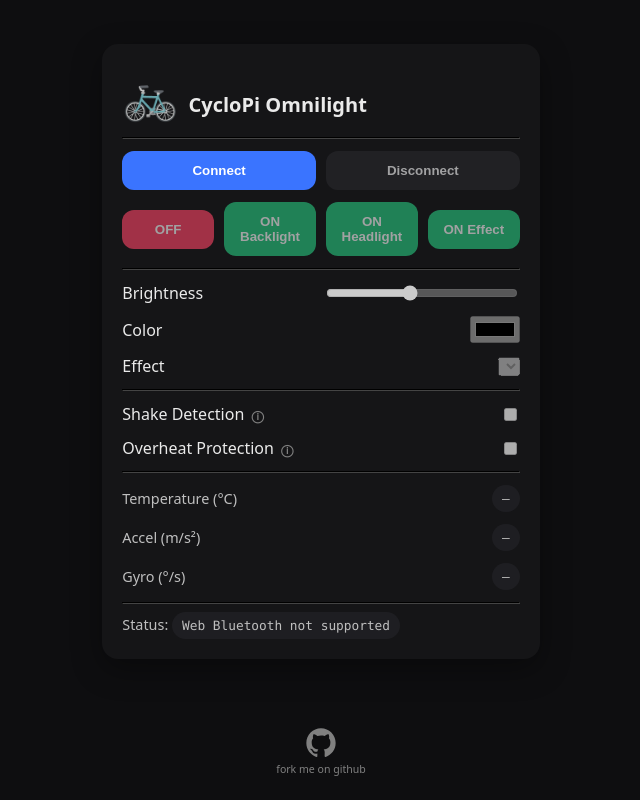
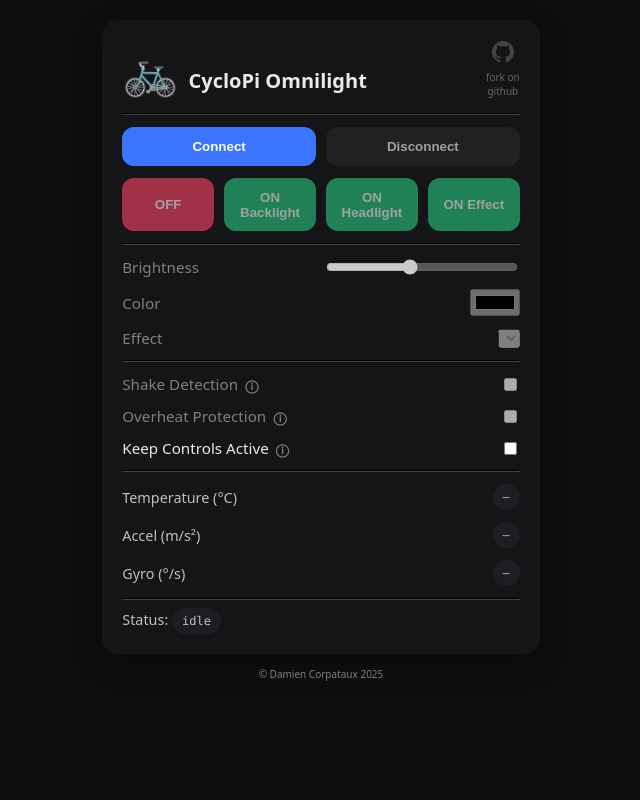
Before and after one commit to damiencorpataux/cyclopi-esphome, a plain HTML site: page docs/index.html in a window 1280 px wide. Shown: the whole page, without its empty margins (319-959 px from the left). Drawn offline with Linux system fonts and the light colour scheme.

Commit message:
0.0.16
Add toggle for keeping controls active
Make buttons take full height
Add copyright

```diff
--- a/docs/index.html
+++ b/docs/index.html
@@ -17,6 +17,14 @@
         <h1>
             <span style="font-size:45px; margin-right:5px">🚲</span>
             CycloPi Omnilight
+            <a style="float:right; color:#666; text-decoration:none; display:block; text-align:center" href="https://github.com/damiencorpataux/cyclopi-esphome">
+                <svg height="24" aria-hidden="true" viewBox="0 0 24 24" version="1.1" width="32" data-view-component="true">
+                    <path fill="#444" d="M12 1C5.923 1 1 5.923 1 12c0 4.867 3.149 8.979 7.521 10.436.55.096.756-.233.756-.522 0-.262-.013-1.128-.013-2.049-2.764.509-3.479-.674-3.699-1.292-.124-.317-.66-1.293-1.127-1.554-.385-.207-.936-.715-.014-.729.866-.014 1.485.797 1.691 1.128.99 1.663 2.571 1.196 3.204.907.096-.715.385-1.196.701-1.471-2.448-.275-5.005-1.224-5.005-5.432 0-1.196.426-2.186 1.128-2.956-.111-.275-.496-1.402.11-2.915 0 0 .921-.288 3.024 1.128a10.193 10.193 0 0 1 2.75-.371c.936 0 1.871.123 2.75.371 2.104-1.43 3.025-1.128 3.025-1.128.605 1.513.221 2.64.111 2.915.701.77 1.127 1.747 1.127 2.956 0 4.222-2.571 5.157-5.019 5.432.399.344.743 1.004.743 2.035 0 1.471-.014 2.654-.014 3.025 0 .289.206.632.756.522C19.851 20.979 23 16.854 23 12c0-6.077-4.922-11-11-11Z"></path>
+                </svg>
+                <div style="font-size:10px; font-weight:150;">
+                    fork on<br>github
+                </div>
+            </a>
         </h1>
 
         <hr>
@@ -28,10 +36,10 @@
 
         <!-- Light Mode Buttons -->
         <div class="row">
-            <button id="off" class="danger" disabled>OFF</button>
-            <button id="on_back" class="ok" disabled>ON Backlight</button>
-            <button id="on_head" class="ok" disabled>ON Headlight</button>
-            <button id="on_effect" class="ok" disabled>ON Effect</button>
+            <button id="off" class="danger" style="height:4em" disabled>OFF</button>
+            <button id="on_back" class="ok" style="height:4em" disabled>ON Backlight</button>
+            <button id="on_head" class="ok" style="height:4em" disabled>ON Headlight</button>
+            <button id="on_effect" class="ok" style="height:4em" disabled>ON Effect</button>
         </div>
 
         <hr>
@@ -89,6 +97,20 @@
             </template>
         </div>
 
+        <!-- Keep Controls Active Toggle -->
+        <div class="row">
+            <label __for="controls-toggle" style="flex:1" class="info">
+                Keep Controls Active
+            </label>
+            <input type="checkbox" id="controls-toggle">
+            <template>
+                Controls like brightness, color and effect are disabled for light modes where they are not effective.
+
+                Because you may want to update the value of controls even in a light mode when they are ineffective, you can keep the controls active all the time by checking the checkbox.
+            </template>
+        </div>
+
+
         <hr>
 
         <!-- Sensor Values (QMI8658) -->
@@ -112,17 +134,14 @@
             Status: <span id="status" class="pill mono">idle</span><br/>
         </div>
     </div>
-    <a style="text-decoration:none; color:gray; display:block; text-align:center; font-size:66%" href="https://github.com/damiencorpataux/cyclopi-esphome">
-        <svg height="32" aria-hidden="true" viewBox="0 0 24 24" version="1.1" width="32" data-view-component="true" class="github">
-            <path fill="gray" d="M12 1C5.923 1 1 5.923 1 12c0 4.867 3.149 8.979 7.521 10.436.55.096.756-.233.756-.522 0-.262-.013-1.128-.013-2.049-2.764.509-3.479-.674-3.699-1.292-.124-.317-.66-1.293-1.127-1.554-.385-.207-.936-.715-.014-.729.866-.014 1.485.797 1.691 1.128.99 1.663 2.571 1.196 3.204.907.096-.715.385-1.196.701-1.471-2.448-.275-5.005-1.224-5.005-5.432 0-1.196.426-2.186 1.128-2.956-.111-.275-.496-1.402.11-2.915 0 0 .921-.288 3.024 1.128a10.193 10.193 0 0 1 2.75-.371c.936 0 1.871.123 2.75.371 2.104-1.43 3.025-1.128 3.025-1.128.605 1.513.221 2.64.111 2.915.701.77 1.127 1.747 1.127 2.956 0 4.222-2.571 5.157-5.019 5.432.399.344.743 1.004.743 2.035 0 1.471-.014 2.654-.014 3.025 0 .289.206.632.756.522C19.851 20.979 23 16.854 23 12c0-6.077-4.922-11-11-11Z"></path>
-        </svg>
-        <div>
-            fork me on github
-        </div>
-    </a>
+    <footer style="font-size:10px; color:gray; margin:-10px">
+        © Damien Corpataux
+    </footer>
     <script>
 
-        // UI helpers
+        /*
+         * UI helpers
+         */
         const $ = sel => document.querySelector(sel);
         const setStatus = s => $("#status").textContent = s;
 
@@ -138,19 +157,21 @@
             color:            $("#color"),
             effects:          $("#effects"),
             shake_toggle:     $("#shake-toggle"),
-            overheat_toggle:  $("#overheat-toggle")
+            overheat_toggle:  $("#overheat-toggle"),
+            controls_toggle:  $("#controls-toggle")
         };
 
-        function enableControls(connected) {
+        function enableControls() {
+            const connected = ble.device?.gatt?.connected;
             btn.connect.disabled         = connected;
             btn.disconnect.disabled      = !connected;
             btn.off.disabled             = !connected || ble.value.light_mode == 0;
             btn.on_back.disabled         = !connected || ble.value.light_mode == 1;
             btn.on_head.disabled         = !connected || ble.value.light_mode == 2;
             btn.on_effect.disabled       = !connected || ble.value.light_mode == 3;
-            btn.brightness.disabled      = !connected || ![2,3].includes(ble.value.light_mode);
-            btn.color.disabled           = !connected || ![3].includes(ble.value.light_mode);
-            btn.effects.disabled         = !connected || ![3].includes(ble.value.light_mode);
+            btn.brightness.disabled      = !connected || (!btn.controls_toggle.checked && ![2,3].includes(ble.value.light_mode));
+            btn.color.disabled           = !connected || (!btn.controls_toggle.checked && ![3].includes(ble.value.light_mode));
+            btn.effects.disabled         = !connected || (!btn.controls_toggle.checked && ![3].includes(ble.value.light_mode));
             btn.shake_toggle.disabled    = !connected;
             btn.overheat_toggle.disabled = !connected;
             // Workaround for disabling <label> for <select> on Android Chrome
@@ -163,17 +184,11 @@
             });
         }
 
-        function notifyUnsupported() {
-            if (!('bluetooth' in navigator)) {
-                setStatus("Web Bluetooth not supported");
-                alert("This browser doesn't support Web Bluetooth.\n\nAndroid: use Chrome.\niPhone/iOS: see notes in README.");
-            }
-        }
-        notifyUnsupported();
-
-        // Core BLE logic
-        const NAME_HINT = "cyclopi";
+        /*
+         * Core BLE logic
+         */
         const ble = {
+            name_hint: "cyclopi",  // For filtering devices in selector when pairing
             device: null,
             server: null,
             service: null,
@@ -196,9 +211,14 @@
         };
 
         async function connect() {
+            if (!('bluetooth' in navigator)) {
+                setStatus("Web Bluetooth not supported");
+                alert("This browser doesn't support Web Bluetooth.\n\nAndroid: use Chrome.\niPhone/iOS: see notes in README.");
+            }
+
             setStatus("requesting device…");
             const filters = [];
-            if (NAME_HINT) filters.push({ namePrefix: NAME_HINT });
+            if (ble?.name_hint) filters.push({ namePrefix: ble.name_hint });
 
             ble.device = await navigator.bluetooth.requestDevice({
                 filters: filters.length ? filters : undefined,
@@ -226,7 +246,7 @@
             ble.characteristic.light_mode.addEventListener("characteristicvaluechanged", e => {
                 const dv = e.target.value;
                 ble.value.light_mode = dv.getUint8(0);
-                enableControls(true);
+                enableControls();
             });
 
             // Subscribe to brightness
@@ -297,18 +317,18 @@
             await subscribeDisplay(ble.characteristic.gyro, "#gyro-val", 3);
             await subscribeDisplay(ble.characteristic.temp, "#temp-val", 1);
 
-            enableControls(true);
+            enableControls();
             setStatus("connected");
         }
 
         async function disconnect() {
             if (ble.device?.gatt?.connected) ble.device.gatt.disconnect();
-            enableControls(false);
+            enableControls();
             setStatus("disconnected");
         }
 
         function onDisconnected() {
-            enableControls(false);
+            enableControls();
             setStatus("disconnected");
         }
 
@@ -363,14 +383,17 @@
             setStatus(`overheat protection ${enabled ? "enabled" : "disabled"}`);
         }
 
-        // UI Wire Up
+        /*
+         * UI Wire Up
+         */
+        enableControls();  // Initial controls state
+        let writeTimeout;  // Used by timers to debounce writing to BLE
         btn.connect.addEventListener('click', () => connect().catch(err => { setStatus(err.message); console.error(err); }));
         btn.disconnect.addEventListener('click', () => disconnect().catch(console.error));
         btn.off.addEventListener('click', () => writeLightMode(0).catch(err => { setStatus(err.message); console.error(err); }));
         btn.on_back.addEventListener('click', () => writeLightMode(1).catch(err => { setStatus(err.message); console.error(err); }));
         btn.on_head.addEventListener('click', () => writeLightMode(2).catch(err => { setStatus(err.message); console.error(err); }));
         btn.on_effect.addEventListener('click', () => writeLightMode(3).catch(err => { setStatus(err.message); console.error(err); }));
-        let writeTimeout;
         btn.brightness.addEventListener('input', e => {
             const val = parseInt(e.target.value);
             clearTimeout(writeTimeout);
@@ -405,6 +428,16 @@
             writeOverheatProtection(e.target.checked).catch(console.error);
         });
 
+        btn.controls_toggle.addEventListener('change', e => {
+            localStorage.setItem("controls_toggle", e.target.checked);  // Save to localStorage
+            enableControls();
+        });
+        const controls_toggle_saved = localStorage.getItem("controls_toggle"); // Restore toggle state on page load
+        if (controls_toggle_saved !== null) {
+            btn.controls_toggle.checked = controls_toggle_saved === "true";
+            enableControls();
+        }
+
         // Show info popup with text present in <template>
         for (const info of document.querySelectorAll(".info")) {
             info.addEventListener('click', e => {
@@ -426,6 +459,8 @@
                 navigator.serviceWorker.register('sw.js').catch(console.error);
             });
         }
+
+        $("footer").textContent += new Date().getFullYear();
     </script>
 </body>
 </html>
--- a/docs/style.css
+++ b/docs/style.css
@@ -4,8 +4,8 @@
     background:#0e0e10;
     color: #eaeaea;
     display: grid;
-    min-height: 100vh;
     place-items: center;
+    font-size: .95rem;
 }
 h1 { margin: 0 0 12px; font-size: 1.25rem; }
 hr { border-color: #444444; }
@@ -18,13 +18,13 @@
 .danger  { background: #ff4567; }
 .ok      { background: #28c981; }
 .muted   { background: #2a2a2e; }
-.mono { font-family: ui-monospace, SFMono-Regular, Menlo, Consolas, monospace; font-size: .8rem; }
+.mono { font-family: ui-monospace, SFMono-Regular, Menlo, Consolas, monospace; font-size: .75rem; }
 .pill { padding: 6px 10px; border-radius: 999px; background: #212125; display: inline-block; }
 .small { opacity: .8; font-size: .9rem; }
 .info::after {
     content: " ⓘ";
     color: gray;
-    font-size: 12px;
+    font-size: .8rem;
     font-weight: bolder;
     padding-left: 0.25em;
 }
```
